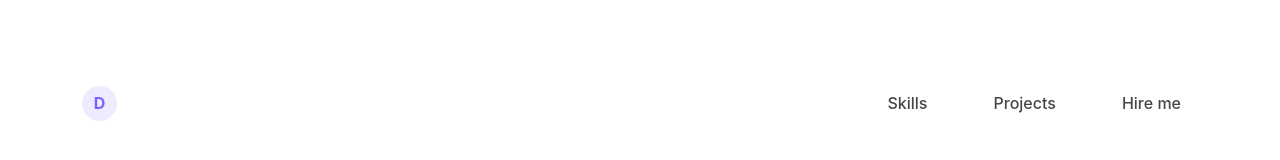
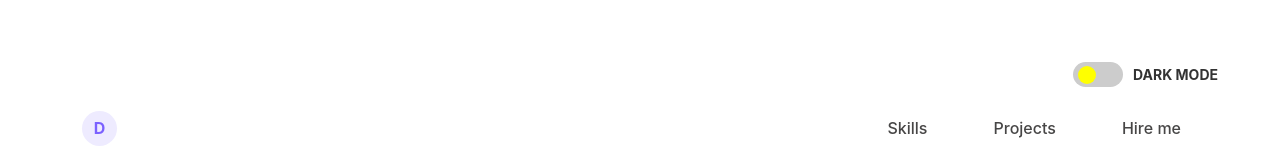
Before and after one commit to brrkrmn/vercel-check-portfolio, a React (Vite) app: page / in a window 1280 px wide. Shown: the top 160 px of the page. Built offline with nearby package versions, Linux system fonts and the light colour scheme.

Commit message:
dark mode initial commit

```diff
--- a/src/App.jsx
+++ b/src/App.jsx
@@ -4,11 +4,13 @@ import React from 'react'
 import { Profile } from './components/Profile'
 import { Introduce } from './components/Introduce'
 import { Skills } from './components/Skills'
+import { DarkModeToggle } from './components/DarkModeToggle'
 
 function App() {
 
   return (
     <>
+      <DarkModeToggle />
       <Header />
       <Introduce />
       <Skills />
--- /dev/null
+++ b/src/components/DarkModeToggle.jsx
@@ -0,0 +1,29 @@
+import { useEffect, useState } from "react";
+import "./darkmodetoggle.css";
+
+export function DarkModeToggle() {
+  const [isDarkMode, setIsDarkMode] = useState(
+    localStorage.getItem("theme") === "dark" ||
+      (!localStorage.getItem("theme") &&
+        window.matchMedia("(prefers-color-scheme: dark)").matches)
+  );
+
+  useEffect(() => {
+    if (isDarkMode) {
+      document.body.classList.add("dark-mode");
+      localStorage.setItem("theme", "dark");
+    } else {
+      document.body.classList.remove("dark-mode");
+      localStorage.setItem("theme", "light");
+    }
+  }, [isDarkMode]);
+
+  return (
+    <div className="toggle-container">
+      <button className="toggle-btn" onClick={() => setIsDarkMode(!isDarkMode)}>
+        <div className={`toggle-circle ${isDarkMode ? "dark" : ""}`}></div>
+      </button>
+      <span className="toggle-text">DARK MODE</span>
+    </div>
+  );
+};
--- /dev/null
+++ b/src/components/darkmodetoggle.css
@@ -0,0 +1,54 @@
+.toggle-container {
+    display: flex;
+    align-items: center;
+    justify-content: flex-end;
+    gap: 10px;
+}
+
+.toggle-btn {
+    width: 50px;
+    height: 25px;
+    background-color: #ccc;
+    border-radius: 25px;
+    padding: 3px;
+    display: flex;
+    align-items: center;
+    transition: background 0.3s ease;
+    cursor: pointer;
+    border: none;
+    position: relative;
+}
+
+.toggle-circle {
+    width: 18px;
+    height: 18px;
+    background-color: yellow;
+    border-radius: 50%;
+    transition: transform 0.3s ease;
+    position: absolute;
+    left: 5px;
+}
+
+.toggle-btn.dark {
+    background-color: #6b46c1;
+}
+
+.toggle-circle.dark {
+    transform: translateX(24px);
+    background-color: #333;
+}
+
+.toggle-text {
+    font-size: 14px;
+    font-weight: bold;
+    color: #333;
+}
+
+.dark-mode {
+    background-color: #121212;
+    color: white;
+}
+
+.dark-mode .toggle-text {
+    color: white;
+}
```
Also changed, not shown: 1 other file (tests, documents, lock files or other folders).
